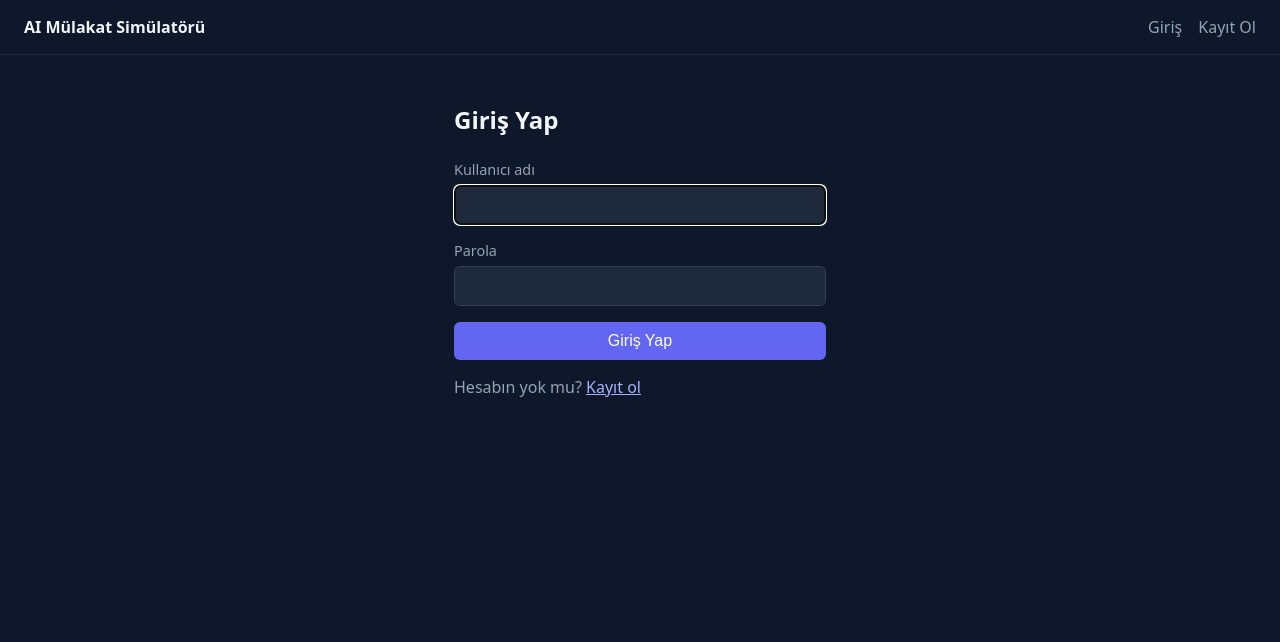
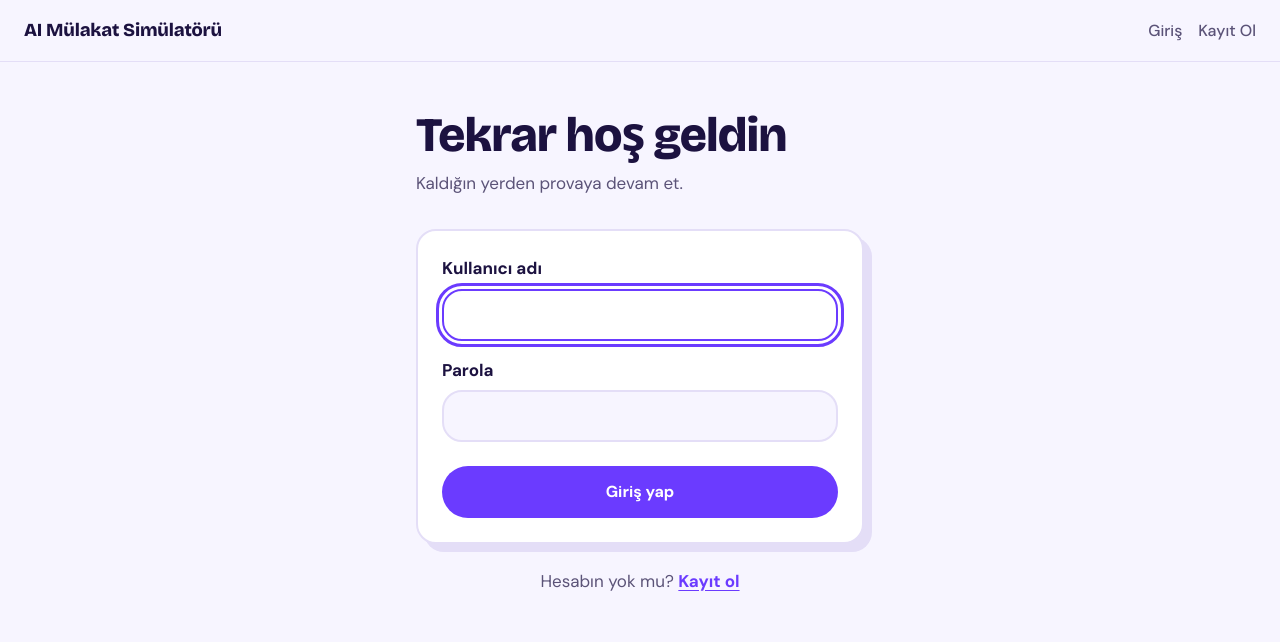
Before and after one commit to turkensar/mulakat-s-mulator, a Django app: page /giris/ in a window 1280 px wide. Shown: the top 642 px of the page. Run offline with Django 5.2, Linux system fonts and the light colour scheme.

Commit message:
arayuz: giris ve kayit sayfalarini yeni tasarim sistemine gecir
Iri (52px) alanlar, 20px form blogu, kaydirilmis duz golge ve tam genislikte
pill buton. Hatalar alanin altinda coral kenar cizgisiyle, hatali alanin
kenarligi coral; genel hatalar (yanlis parola, hiz siniri) formun ustunde
bildirim kutusunda. Kayit formunda kullanici adi ve parola kurallari
(yardim metinleri) artik bastan gorunur; onceden yalnizca hata alinca
ogreniliyordu.

Alan isaretlemesi ortak accounts/_fields.html'e, gonderim kilidi
accounts/_submit_lock.html'e alindi. Gonderirken buton kilitlenir ve
"Giris yapiliyor..." yazar: kayit saatte 5, giris saatte 10 POST ile hiz
sinirli oldugu icin cift tiklama iki denemeye sayilirdi. Geri tusuyla
donuldugunde (bfcache) buton sifirlanir.

base.css'ten yalnizca bu sayfalarin kullandigi .auth-form*, .form-field*
ve .errorlist kurallari silindi.

Test (tarayici): yanlis parolada hata kutusu, kullanici adi korundu ve
parola temizlendi; ?next=/mulakat/yeni/ ile giristen sonra ayni sayfaya
donus; alinmis kullanici adi/e-posta ve uyusmayan parolayla kayit alan
altinda dogru hatalari gosterdi ve hesap olusmadi; 375px'te yatay tasma
yok. Kayitin basarili yolu (gorunum degismedi) denenmedi.

Co-Authored-By: Claude Sonnet 5 <noreply@anthropic.com>

```diff
--- /dev/null
+++ b/static/css/auth.css
@@ -0,0 +1,101 @@
+/* Giriş ve kayıt sayfaları (docs/mulakat2.md §12): form bloğu 20px, iri alanlar, pill buton */
+
+.auth {
+    max-width: 480px;
+    margin: 0 auto;
+    padding: var(--space-12) var(--space-4);
+}
+
+.auth h1 {
+    font-size: clamp(2.25rem, 7vw, 3rem);
+}
+
+.auth__head p {
+    margin: var(--space-2) 0 0;
+    color: var(--ink-soft);
+}
+
+.auth__card {
+    display: grid;
+    gap: var(--space-4);
+    margin-top: var(--space-8);
+    padding: var(--space-6);
+    background: var(--surface);
+    border: 2px solid var(--line);
+    border-radius: var(--radius-block);
+    box-shadow: 8px 8px 0 var(--line);
+}
+
+.field label {
+    display: block;
+    margin-bottom: 6px;
+    font-weight: 700;
+}
+
+.field input {
+    display: block;
+    width: 100%;
+    height: var(--button-height);
+    padding: 0 var(--space-4);
+    background: var(--bg);
+    border: 2px solid var(--line);
+    border-radius: var(--radius-block);
+    color: var(--ink);
+    font: inherit;
+}
+
+.field input:focus-visible {
+    background: var(--surface);
+    border-color: var(--violet);
+}
+
+.field--error input {
+    border-color: var(--coral);
+}
+
+.field__error {
+    margin: 6px 0 0;
+    padding-left: var(--space-3);
+    border-left: 4px solid var(--coral);
+    font-size: 0.95rem;
+    font-weight: 700;
+}
+
+.field__help {
+    margin-top: 6px;
+    color: var(--ink-soft);
+    font-size: 0.9rem;
+}
+
+.field__help ul {
+    margin: var(--space-1) 0 0;
+    padding-left: 1.2em;
+}
+
+.auth__card .btn {
+    width: 100%;
+    margin-top: var(--space-2);
+}
+
+.auth__alt {
+    margin: var(--space-6) 0 0;
+    color: var(--ink-soft);
+    text-align: center;
+}
+
+.auth__alt a {
+    color: var(--violet);
+    font-weight: 700;
+    text-underline-offset: 3px;
+}
+
+@media (max-width: 640px) {
+    .auth {
+        padding-top: var(--space-8);
+    }
+
+    .auth__card {
+        padding: var(--space-4);
+        box-shadow: 6px 6px 0 var(--line);
+    }
+}
--- a/static/css/base.css
+++ b/static/css/base.css
@@ -68,67 +68,3 @@ body {
     border-radius: 6px;
     margin-bottom: 8px;
 }
-
-.auth-form {
-    max-width: 420px;
-    margin: 48px auto;
-    padding: 0 24px;
-}
-
-.auth-form h1 {
-    margin-bottom: 24px;
-}
-
-.form-field {
-    margin-bottom: 16px;
-    display: flex;
-    flex-direction: column;
-    gap: 6px;
-}
-
-.form-field label {
-    color: #94a3b8;
-    font-size: 0.9rem;
-}
-
-.form-field input,
-.form-field select {
-    background: #1e293b;
-    border: 1px solid #334155;
-    border-radius: 6px;
-    padding: 10px 12px;
-    color: #f1f5f9;
-    font-size: 1rem;
-}
-
-.errorlist {
-    color: #f87171;
-    font-size: 0.85rem;
-    list-style: none;
-    padding: 0;
-    margin: 0 0 12px;
-}
-
-.auth-form button {
-    width: 100%;
-    padding: 10px;
-    border: none;
-    border-radius: 6px;
-    background: #6366f1;
-    color: white;
-    font-size: 1rem;
-    cursor: pointer;
-}
-
-.auth-form button:hover {
-    background: #4f46e5;
-}
-
-.auth-form p {
-    margin-top: 16px;
-    color: #94a3b8;
-}
-
-.auth-form p a {
-    color: #a5b4fc;
-}
--- /dev/null
+++ b/templates/accounts/_fields.html
@@ -0,0 +1,14 @@
+{% if form.non_field_errors %}
+    <div class="notice" role="alert">
+        {% for error in form.non_field_errors %}<p>{{ error }}</p>{% endfor %}
+    </div>
+{% endif %}
+
+{% for field in form %}
+    <div class="field{% if field.errors %} field--error{% endif %}">
+        <label for="{{ field.id_for_label }}">{{ field.label }}</label>
+        {{ field }}
+        {% for error in field.errors %}<p class="field__error" role="alert">{{ error }}</p>{% endfor %}
+        {% if field.help_text %}<div class="field__help">{{ field.help_text|safe }}</div>{% endif %}
+    </div>
+{% endfor %}
--- /dev/null
+++ b/templates/accounts/_submit_lock.html
@@ -0,0 +1,20 @@
+<script>
+    (function () {
+        var form = document.getElementById('auth-form');
+        var button = document.getElementById('auth-submit');
+        var label = button.textContent;
+
+        // Çift tıklama iki POST demek; kayıt ve giriş hız sınırına sayılır.
+        form.addEventListener('submit', function () {
+            button.disabled = true;
+            button.textContent = button.dataset.busy;
+        });
+        // Geri tuşuyla dönüldüğünde sayfa önbellekten gelir; buton kilitli kalmasın.
+        window.addEventListener('pageshow', function (event) {
+            if (event.persisted) {
+                button.disabled = false;
+                button.textContent = label;
+            }
+        });
+    })();
+</script>
--- a/templates/accounts/login.html
+++ b/templates/accounts/login.html
@@ -2,21 +2,25 @@
 
 {% block title %}Giriş Yap - Mülakat Simülatörü{% endblock %}
 
+{% block body_class %}ds{% endblock %}
+
+{% block extra_css %}<link rel="stylesheet" href="/static/css/auth.css">{% endblock %}
+
 {% block content %}
-<section class="auth-form">
-    <h1>Giriş Yap</h1>
-    <form method="post">
+<section class="auth">
+    <header class="auth__head">
+        <h1>Tekrar hoş geldin</h1>
+        <p>Kaldığın yerden provaya devam et.</p>
+    </header>
+
+    <form method="post" class="auth__card" id="auth-form">
         {% csrf_token %}
-        {{ form.non_field_errors }}
-        {% for field in form %}
-            <div class="form-field">
-                <label for="{{ field.id_for_label }}">{{ field.label }}</label>
-                {{ field }}
-                {{ field.errors }}
-            </div>
-        {% endfor %}
-        <button type="submit">Giriş Yap</button>
+        {% include 'accounts/_fields.html' %}
+        <button type="submit" class="btn btn--primary" id="auth-submit" data-busy="Giriş yapılıyor...">Giriş yap</button>
     </form>
-    <p>Hesabın yok mu? <a href="{% url 'register' %}">Kayıt ol</a></p>
+
+    <p class="auth__alt">Hesabın yok mu? <a href="{% url 'register' %}">Kayıt ol</a></p>
 </section>
+
+{% include 'accounts/_submit_lock.html' %}
 {% endblock %}
```
Also changed, not shown: templates/accounts/register.html (+17 -13 lines).
